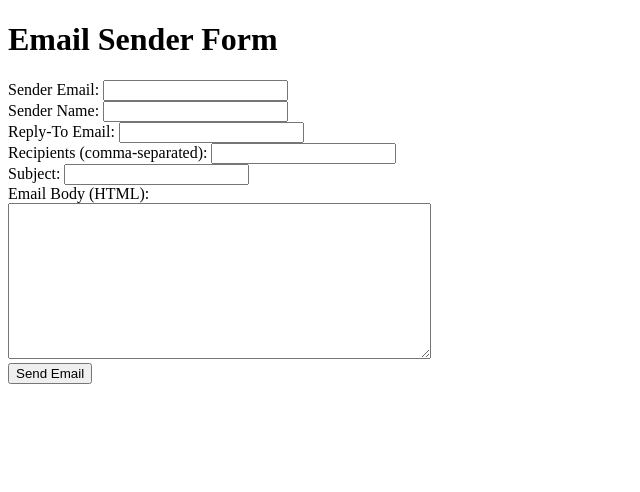
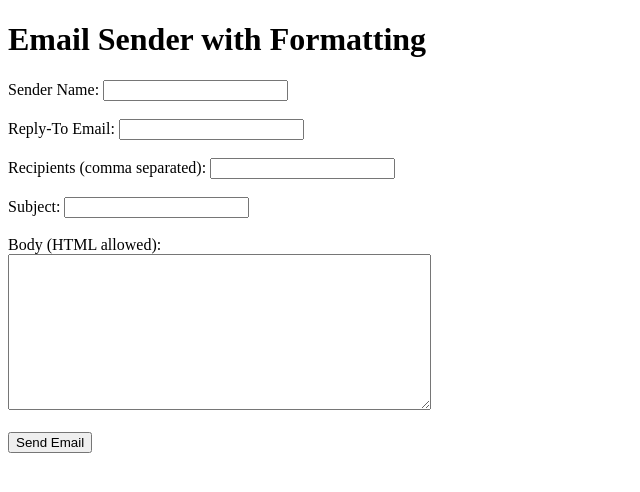
Before and after one commit to Whiterabitneo/SMTP-glitch, a Flask app: page / in a window 1280 px wide. Shown: the top 492 px of the page, without its empty margins (0-640 px from the left). Run offline with Flask 3, Linux system fonts and the light colour scheme.

Commit message:
Update index.html

```diff
--- a/template/index.html
+++ b/template/index.html
@@ -6,28 +6,24 @@
     <title>Email Sender</title>
 </head>
 <body>
-    <h1>Email Sender Form</h1>
-
-    <form method="POST">
-        <label for="sender_email">Sender Email:</label>
-        <input type="email" id="sender_email" name="sender_email" required><br>
-
+    <h1>Email Sender with Formatting</h1>
+    <form action="/" method="POST">
         <label for="sender_name">Sender Name:</label>
-        <input type="text" id="sender_name" name="sender_name" required><br>
+        <input type="text" id="sender_name" name="sender_name" required><br><br>
 
         <label for="reply_to_email">Reply-To Email:</label>
-        <input type="email" id="reply_to_email" name="reply_to_email"><br>
+        <input type="email" id="reply_to_email" name="reply_to_email" required><br><br>
 
-        <label for="recipients">Recipients (comma-separated):</label>
-        <input type="text" id="recipients" name="recipients" required><br>
+        <label for="recipients">Recipients (comma separated):</label>
+        <input type="text" id="recipients" name="recipients" required><br><br>
 
         <label for="subject">Subject:</label>
-        <input type="text" id="subject" name="subject" required><br>
+        <input type="text" id="subject" name="subject" required><br><br>
 
-        <label for="body">Email Body (HTML):</label><br>
-        <textarea id="body" name="body" rows="10" cols="50"></textarea><br>
+        <label for="body">Body (HTML allowed):</label><br>
+        <textarea id="body" name="body" rows="10" cols="50" required></textarea><br><br>
 
-        <button type="submit">Send Email</button>
+        <input type="submit" value="Send Email">
     </form>
 </body>
 </html>
```
